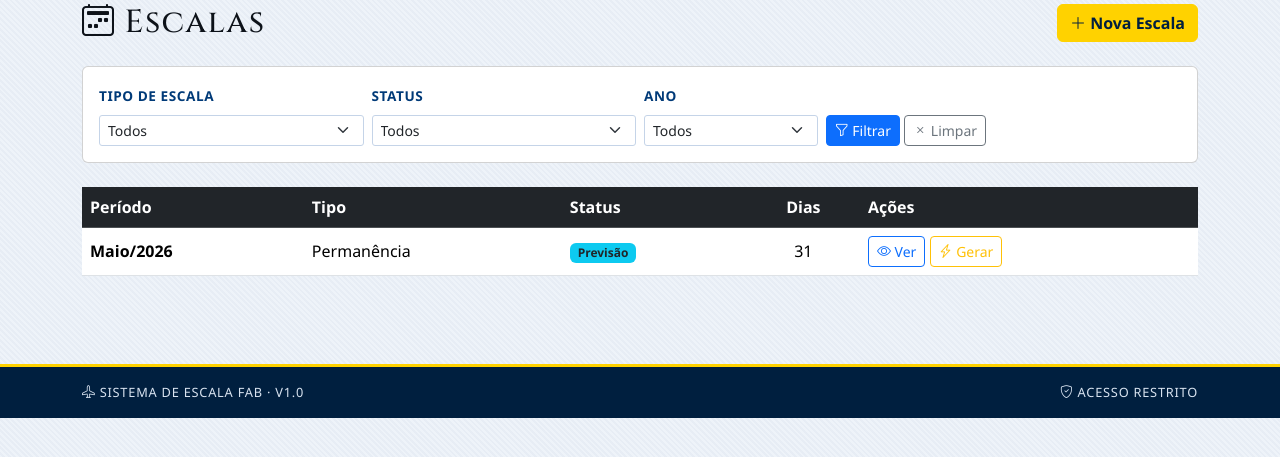
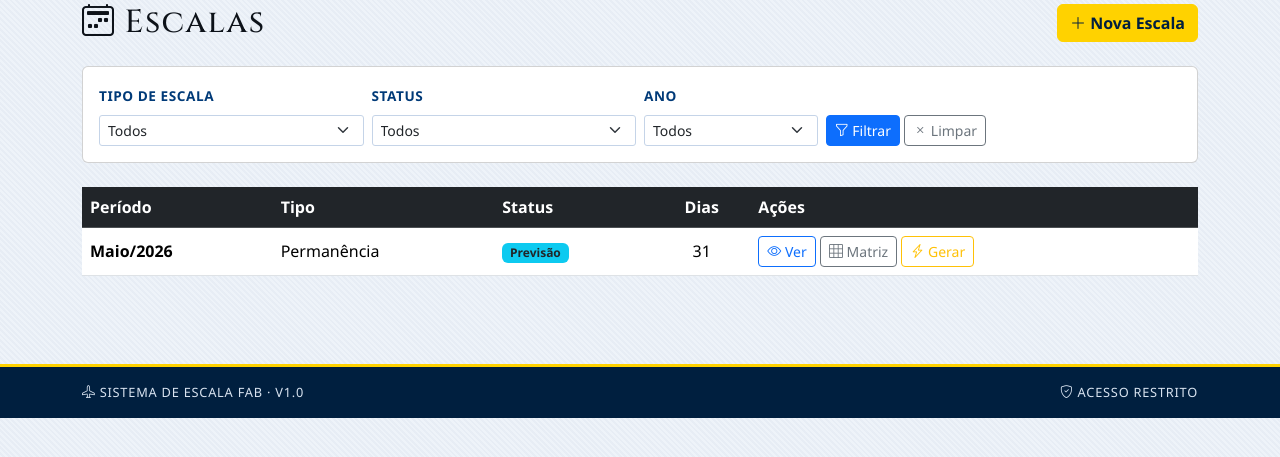
Before and after one commit to ceciliaamaro-la/escala, a Django app: page /escalas/ in a window 1280 px wide; the page is wider, and only the part inside the window is pictured. Shown: the part 136-593 px from the top of that part. Run offline with Django 5.2, Linux system fonts and the light colour scheme; a user stored in the database is signed in; data comes from the database, SQL or seed files in the repository; both versions use the stored data as it was after the commit.

Commit message:
Add link to view matrix on scale listing page
Add a "Matriz" link to the actions column in the scale listing template when scale items exist.

Replit-Commit-Author: Agent
Replit-Commit-Session-Id: a81a7279-a7ef-4bcd-8139-f74b982e2675
Replit-Commit-Checkpoint-Type: full_checkpoint
Replit-Commit-Event-Id: 840857d6-8f54-4c16-b5dc-83e28fcfd2e3
Replit-Commit-Screenshot-Url: https://storage.googleapis.com/screenshot-production-us-central1/d8a28feb-c897-40bf-baa5-bc0d61ca6e06/a81a7279-a7ef-4bcd-8139-f74b982e2675/XnbUi2C
Replit-Helium-Checkpoint-Created: true

```diff
--- a/templates/escala/listar.html
+++ b/templates/escala/listar.html
@@ -86,6 +86,11 @@
                     <a href="{% url 'escala_detalhar' e.id %}" class="btn btn-sm btn-outline-primary">
                         <i class="bi bi-eye"></i> Ver
                     </a>
+                    {% if e.itens.count %}
+                    <a href="{% url 'escala_matriz' e.id %}" class="btn btn-sm btn-outline-secondary">
+                        <i class="bi bi-grid-3x3"></i> Matriz
+                    </a>
+                    {% endif %}
                     {% if e.status in 'rascunho previsao' %}
                     <a href="{% url 'escala_gerar' e.id %}" class="btn btn-sm btn-outline-warning">
                         <i class="bi bi-lightning-charge"></i> Gerar
```
Also changed, not shown: db.sqlite3.
